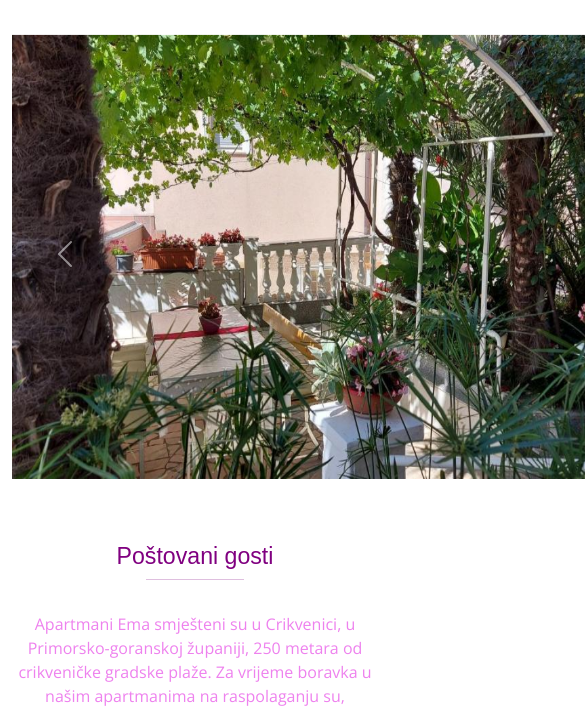
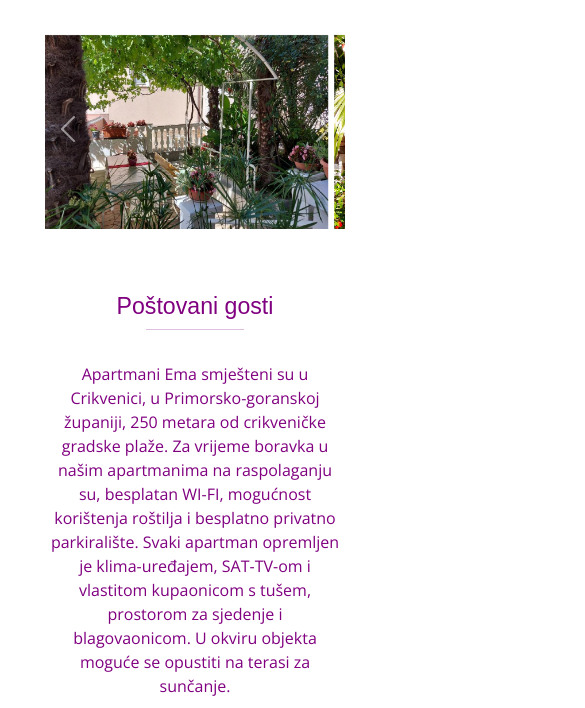
Before and after one commit to PeroPeki/PeroPeki.github.io, a plain HTML site: page index.html in a window 390 px wide. Shown: the part 166-874 px from the top of the page, 585 px wide, since content can reach past the window. Drawn offline with nearby package versions, Linux system fonts and the light colour scheme.

Commit message:
Add files via upload

```diff
--- a/style.css
+++ b/style.css
@@ -43,8 +43,8 @@
   }
 
   .carousel-inner {
-    width:700px;
-    height:450px;
+    width: 900px;
+    height: 450px;
     display: block;
     margin-left: auto;
     margin-right: auto;
@@ -53,7 +53,7 @@
   }
 
   .image-container-resizer{
-    width: 700px;
+    max-width: 100%;
     min-height: 450px;
     max-height: auto;
     margin: 3px;
@@ -61,12 +61,13 @@
   }
 
   .image-container-resizer2{
-    width: 500px;
-    min-height: 350px;
+    max-width: 80%;
     max-height: 500px;
-    display: block;
+    display: flex;
     margin-left: auto;
     margin-right: auto;
+    border: 3px solid purple;
+    box-shadow: 2px 2px 5px rgba(0, 0, 0, 0.5);
   }
 
 
@@ -92,12 +93,15 @@
     margin:0 auto;
 
 
+
+
   }
 
   .postovani2{
     color: purple;
     width:30%;
     margin:0 auto;
+
 
 
   }
@@ -114,15 +118,9 @@
 
   p{
     text-align: center;
-    color: violet;
+    color: purple;
   }
 
-  .p1{
-    display: block;
-    margin-left: auto;
-    margin-right: auto;
-
-  }
 
 
   .prva_slika{
@@ -195,7 +193,7 @@
 
 
   video {
-    width: 500px;
+    max-width: 100%;
     height: 350px;
     display: block;
     margin-left: auto;
@@ -203,18 +201,68 @@
 
   }
 
+  .p1{
+    padding-top: 20%;
+    padding-left: 10%;
+    padding-right: 10%;
+    padding-bottom: 20%;
+  }
+
+
 
 
 
 
   @media (max-width: 992px){
 
+    .carousel-inner {
+      width: 600px;
+      height: 400px;
+    }
+
+    .image-container-resizer{
+      max-width: 100%;
+      min-height: 400px;
+      max-height: auto;
+      margin: 3px;
+      padding: 3px;
+    }
+
   }
 
   @media (max-width: 768px){
 
+    .carousel-inner {
+      width: 450px;
+      height: 300px;
+
+    }
+
+    .image-container-resizer{
+      max-width: 100%;
+      min-height: 300px;
+      max-height: auto;
+      margin: 3px;
+      padding: 3px;
+    }
+
+    .p1{
+      padding-top: 0%;
+    }
   }
 
   @media (max-width: 576px){
+    .carousel-inner {
+      width: 300px;
+      height: 200px;
 
+    }
+
+    .image-container-resizer{
+      max-width: 100%;
+      min-height: 200px;
+      max-height: auto;
+      margin: 3px;
+      padding: 3px;
+    }
   }
```
